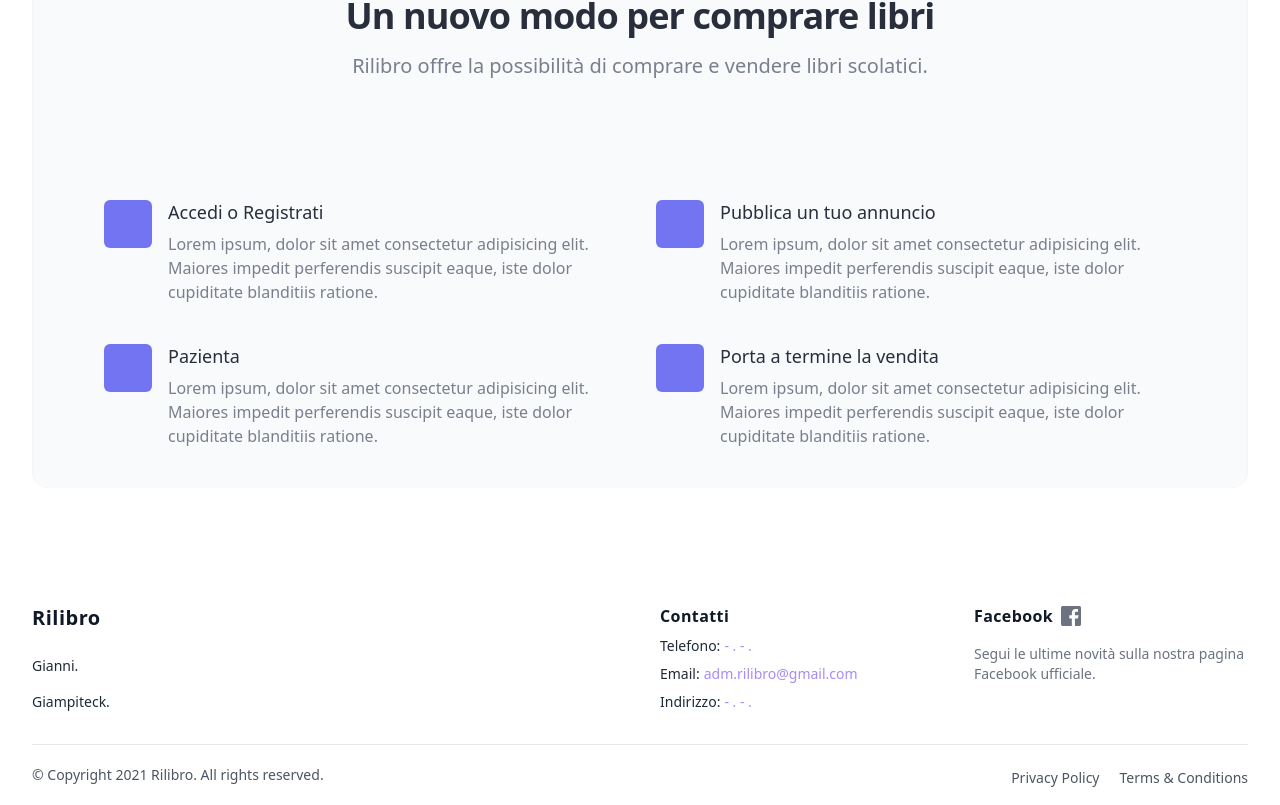
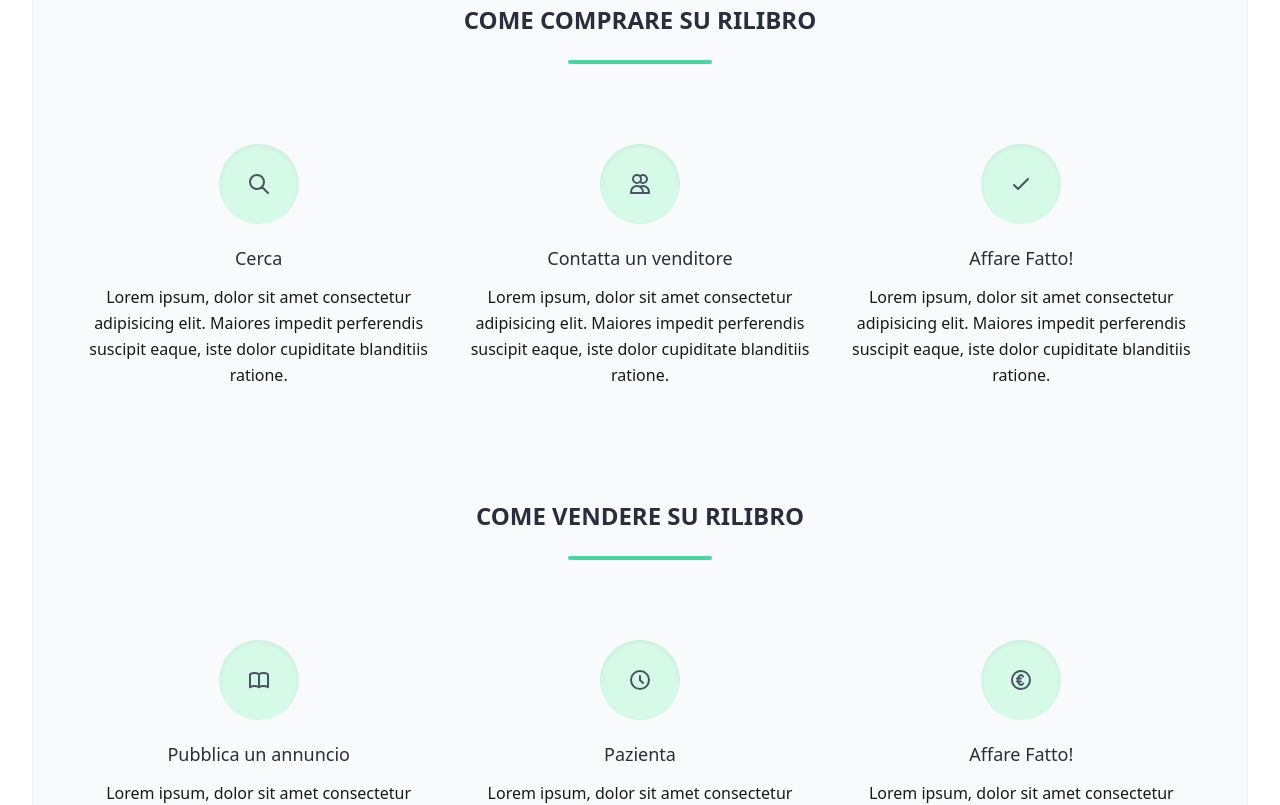
Before and after one commit to MacPapo/RilibroDesign, a React (Create React App) app in the folder client/: page / in a window 1280 px wide. Shown: the part 760-1565 px from the top of the page. Built offline with nearby package versions, Linux system fonts and the light colour scheme.

Commit message:
features added

```diff
--- a/client/package.json
+++ b/client/package.json
@@ -4,6 +4,7 @@
   "private": true,
   "dependencies": {
     "@craco/craco": "^6.1.2",
+    "@heroicons/react": "^1.0.1",
     "@testing-library/jest-dom": "^5.11.4",
     "@testing-library/react": "^11.1.0",
     "@testing-library/user-event": "^12.1.10",
--- a/client/public/index.html
+++ b/client/public/index.html
@@ -7,7 +7,7 @@
     <meta name="theme-color" content="#000000" />
     <meta
       name="description"
-      content="Web site created using create-react-app"
+      content="Il nuovo metodo per comprare e vendere libri scolastici online"
     />
     <link rel="apple-touch-icon" href="%PUBLIC_URL%/logo192.png" />
     <!--
--- /dev/null
+++ b/client/src/pages/homepage/feature.component.jsx
@@ -0,0 +1,18 @@
+import React, { Fragment } from "react";
+import HowToBuy from "./sections/howToBuy.component";
+import HowToSell from "./sections/howToSell.component";
+
+export default function Feature() {
+  return (
+    <div className="items-end justify-end py-12 bg-white opacity-90">
+      <div className="justify-center mx-auto lg:py-5 sm:max-w-xl md:max-w-full lg:max-w-screen-xl lg:px-8">
+        <div className="px-4 mx-auto shadow-inner lg:bg-gray-50 max-w-7xl sm:px-6 lg:px-8 lg:rounded-2xl ">
+          <Fragment className="text-gray-600 body-font">
+            <HowToBuy />
+            <HowToSell />
+          </Fragment>
+        </div>
+      </div>
+    </div>
+  );
+}
--- a/client/src/pages/homepage/features.component.jsx
+++ /dev/null
@@ -1,68 +0,0 @@
-//import { AnnotationIcon, GlobeAltIcon, LightningBoltIcon, ScaleIcon } from '@heroicons/react/outline'
-
-const features = [
-  {
-    name: "Accedi o Registrati",
-    description:
-      "Lorem ipsum, dolor sit amet consectetur adipisicing elit. Maiores impedit perferendis suscipit eaque, iste dolor cupiditate blanditiis ratione.",
-    icon: "c",
-  },
-  {
-    name: "Pubblica un tuo annuncio",
-    description:
-      "Lorem ipsum, dolor sit amet consectetur adipisicing elit. Maiores impedit perferendis suscipit eaque, iste dolor cupiditate blanditiis ratione.",
-    icon: "c",
-  },
-  {
-    name: "Pazienta",
-    description:
-      "Lorem ipsum, dolor sit amet consectetur adipisicing elit. Maiores impedit perferendis suscipit eaque, iste dolor cupiditate blanditiis ratione.",
-    icon: "c",
-  },
-  {
-    name: "Porta a termine la vendita",
-    description:
-      "Lorem ipsum, dolor sit amet consectetur adipisicing elit. Maiores impedit perferendis suscipit eaque, iste dolor cupiditate blanditiis ratione.",
-    icon: "c",
-  },
-];
-
-export default function Feature() {
-  return (
-    <div className="items-end justify-end py-12 bg-white opacity-90">
-      <div className="justify-center mx-auto lg:py-5 sm:max-w-xl md:max-w-full lg:max-w-screen-xl lg:px-8">
-        <div className="px-4 mx-auto shadow-inner lg:bg-gray-50 max-w-7xl sm:px-6 lg:px-8 lg:rounded-2xl ">
-          <div className="p-10 lg:text-center">
-            <p className="mt-2 text-3xl font-extrabold leading-8 tracking-tight text-gray-900 sm:text-4xl">
-              Un nuovo modo per comprare libri
-            </p>
-            <p className="max-w-2xl mt-4 text-xl text-gray-500 lg:mx-auto">
-              Rilibro offre la possibilità di comprare e vendere libri
-              scolatici.
-            </p>
-          </div>
-
-          <div className="mt-10">
-            <dl className="p-10 space-y-10 md:space-y-0 md:grid md:grid-cols-2 md:gap-x-8 md:gap-y-10">
-              {features.map((feature) => (
-                <div key={feature.name} className="relative">
-                  <dt>
-                    <div className="absolute flex items-center justify-center w-12 h-12 text-white bg-indigo-500 rounded-md">
-                      <feature.icon className="w-6 h-6" aria-hidden="true" />
-                    </div>
-                    <p className="ml-16 text-lg font-medium leading-6 text-gray-900">
-                      {feature.name}
-                    </p>
-                  </dt>
-                  <dd className="mt-2 ml-16 text-base text-gray-500">
-                    {feature.description}
-                  </dd>
-                </div>
-              ))}
-            </dl>
-          </div>
-        </div>
-      </div>
-    </div>
-  );
-}
--- a/client/src/pages/homepage/homepage.component.jsx
+++ b/client/src/pages/homepage/homepage.component.jsx
@@ -1,7 +1,7 @@
 import React from "react";
 import "../../index.css";
 import Nav from "../../components/navbar.component";
-import Feature from "./features.component";
+import Feature from "./feature.component";
 import { SearchBox } from "../../components/searchbar.component";
 import Footer from "../../components/footer.component";
 
--- /dev/null
+++ b/client/src/pages/homepage/sections/howToBuy.component.jsx
@@ -0,0 +1,55 @@
+import { SearchIcon, UsersIcon, CheckIcon } from "@heroicons/react/outline";
+
+const features = [
+  {
+    titolo: "Cerca",
+    descrizione:
+      "Lorem ipsum, dolor sit amet consectetur adipisicing elit. Maiores impedit perferendis suscipit eaque, iste dolor cupiditate blanditiis ratione.",
+    icon: SearchIcon,
+  },
+  {
+    titolo: "Contatta un venditore",
+    descrizione:
+      "Lorem ipsum, dolor sit amet consectetur adipisicing elit. Maiores impedit perferendis suscipit eaque, iste dolor cupiditate blanditiis ratione.",
+    icon: UsersIcon,
+  },
+  {
+    titolo: "Affare Fatto!",
+    descrizione:
+      "Lorem ipsum, dolor sit amet consectetur adipisicing elit. Maiores impedit perferendis suscipit eaque, iste dolor cupiditate blanditiis ratione.",
+    icon: CheckIcon,
+  },
+];
+
+export default function HowToBuy() {
+  return (
+    <div className="container px-5 mx-auto py-14">
+      <div className="mb-20 text-center">
+        <h1 className="mb-4 text-3xl font-extrabold text-gray-900 uppercase sm:text-2xl title-font">
+          Come comprare su rilibro
+        </h1>
+        <div className="flex justify-center mt-6">
+          <div className="inline-flex h-1 bg-green-400 rounded-full w-36 "></div>
+        </div>
+      </div>
+      <div className="flex flex-wrap -mx-4 -mt-4 -mb-10 space-y-6 sm:-m-4 md:space-y-0">
+        {features.map((feature) => (
+          <div
+            key={feature.titolo}
+            className="flex flex-col items-center p-4 text-center md:w-1/3"
+          >
+            <div className="inline-flex items-center justify-center flex-shrink-0 w-20 h-20 mb-5 text-gray-700 bg-green-100 rounded-full shadow-inner hover:bg-green-400">
+              <feature.icon className="w-6 h-6" aria-hidden="true" />
+            </div>
+            <div className="flex-grow">
+              <h2 className="mb-3 text-lg font-medium text-gray-900 title-font">
+                {feature.titolo}
+              </h2>
+              <p className="text-base leading-relaxed">{feature.descrizione}</p>
+            </div>
+          </div>
+        ))}
+      </div>
+    </div>
+  );
+}
--- /dev/null
+++ b/client/src/pages/homepage/sections/howToSell.component.jsx
@@ -0,0 +1,55 @@
+import { BookOpenIcon, ClockIcon, CurrencyEuroIcon } from "@heroicons/react/outline";
+
+const features = [
+  {
+    titolo: "Pubblica un annuncio",
+    descrizione:
+      "Lorem ipsum, dolor sit amet consectetur adipisicing elit. Maiores impedit perferendis suscipit eaque, iste dolor cupiditate blanditiis ratione.",
+    icon: BookOpenIcon,
+  },
+  {
+    titolo: "Pazienta",
+    descrizione:
+      "Lorem ipsum, dolor sit amet consectetur adipisicing elit. Maiores impedit perferendis suscipit eaque, iste dolor cupiditate blanditiis ratione.",
+    icon: ClockIcon,
+  },
+  {
+    titolo: "Affare Fatto!",
+    descrizione:
+      "Lorem ipsum, dolor sit amet consectetur adipisicing elit. Maiores impedit perferendis suscipit eaque, iste dolor cupiditate blanditiis ratione.",
+    icon: CurrencyEuroIcon,
+  }
+];
+
+export default function HowToSell() {
+  return (
+    <div className="container px-5 mx-auto py-14">
+      <div className="mb-20 text-center">
+        <h1 className="mb-4 text-3xl font-extrabold text-gray-900 uppercase sm:text-2xl title-font">
+          Come vendere su rilibro
+        </h1>
+        <div className="flex justify-center mt-6">
+          <div className="inline-flex h-1 bg-green-400 rounded-full w-36 "></div>
+        </div>
+      </div>
+      <div className="flex flex-wrap -mx-4 -mt-4 -mb-10 space-y-6 sm:-m-4 md:space-y-0">
+        {features.map((feature) => (
+          <div
+            key={feature.titolo}
+            className="flex flex-col items-center p-4 text-center md:w-1/3"
+          >
+            <div className="inline-flex items-center justify-center flex-shrink-0 w-20 h-20 mb-5 text-gray-700 bg-green-100 rounded-full shadow-inner hover:bg-green-400">
+              <feature.icon className="w-6 h-6" aria-hidden="true" />
+            </div>
+            <div className="flex-grow">
+              <h2 className="mb-3 text-lg font-medium text-gray-900 title-font">
+                {feature.titolo}
+              </h2>
+              <p className="text-base leading-relaxed">{feature.descrizione}</p>
+            </div>
+          </div>
+        ))}
+      </div>
+    </div>
+  );
+}
--- a/client/src/pages/profile/profile.component.jsx
+++ b/client/src/pages/profile/profile.component.jsx
@@ -31,8 +31,6 @@
                     aspernatur non deserunt
                   </p>
                 </div>
-
-                <div className="my-4"></div>
               </div>
 
               <div className="w-full h-64 mx-2 md:w-9/12">
@@ -71,7 +69,6 @@
                         <div className="px-4 py-2">+11 998001001</div>
                       </div>
 
-
                       <div className="grid grid-cols-2">
                         <div className="px-4 py-2 font-semibold">Email.</div>
                         <div className="px-4 py-2">
@@ -84,7 +81,9 @@
                         </div>
                       </div>
                       <div className="grid grid-cols-2">
-                        <div className="px-4 py-2 font-semibold">Data di nascita</div>
+                        <div className="px-4 py-2 font-semibold">
+                          Data di nascita
+                        </div>
                         <div className="px-4 py-2">Feb 06, 1998</div>
                       </div>
                     </div>
```
Also changed, not shown: 2 other files (tests, documents, lock files or other folders).
